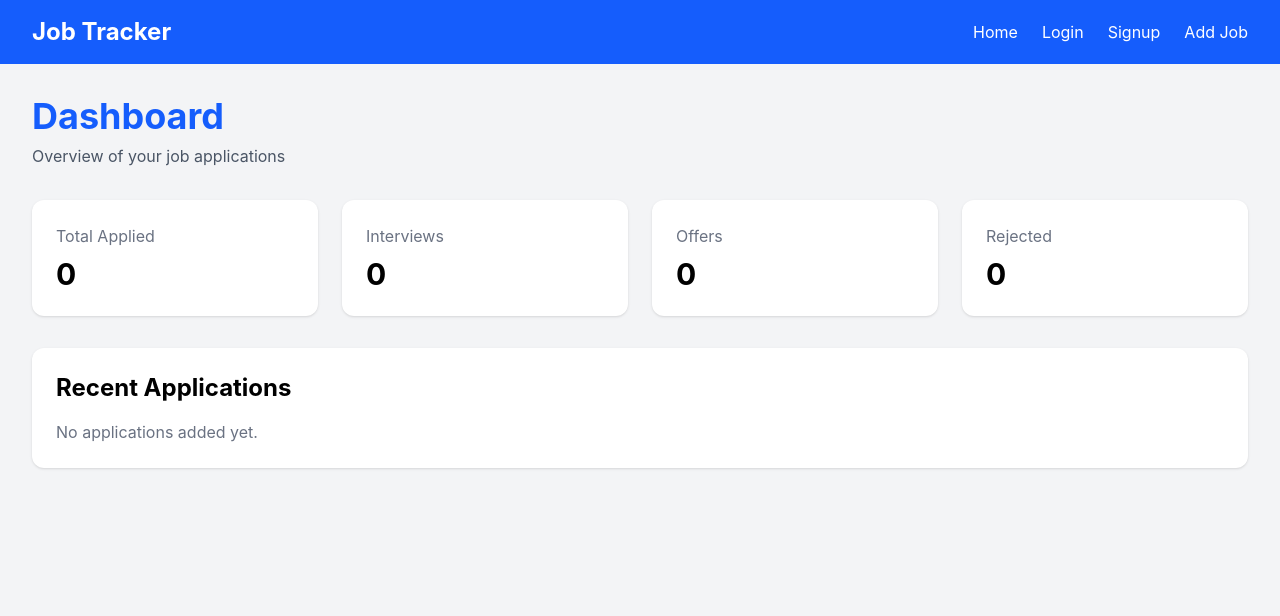
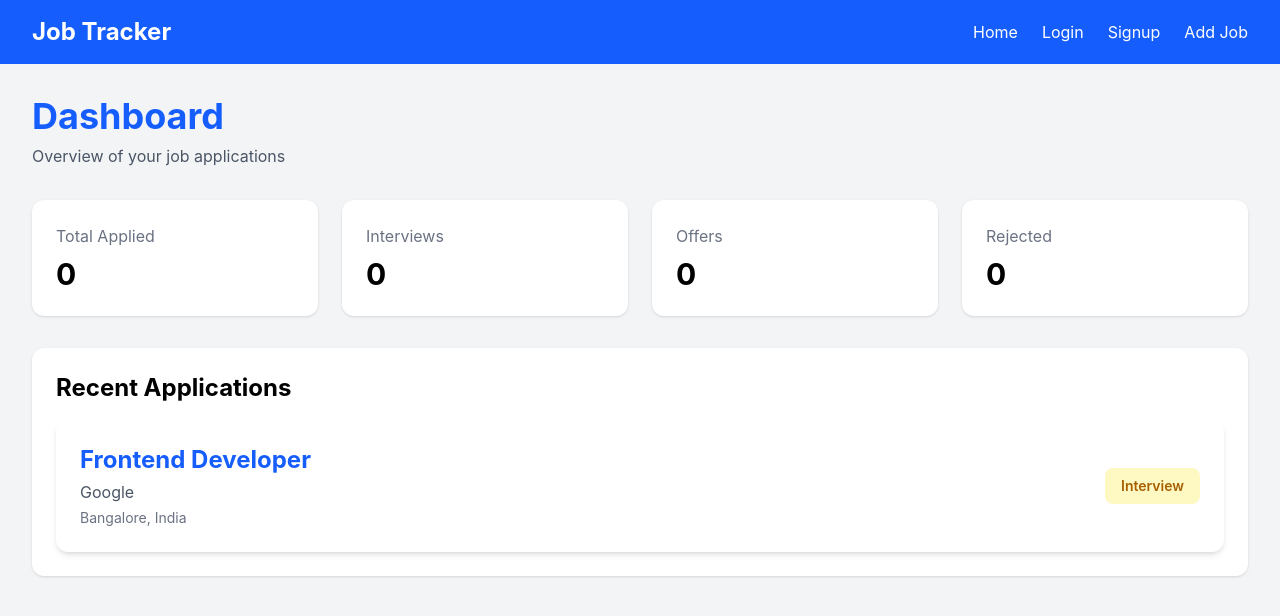
Before and after one commit to md-anas-khan-ai/JOB-TRACKER, a React (Vite) app in the folder client/: page /dashboard in a window 1280 px wide. Shown: the top 616 px of the page. Built offline with nearby package versions, Linux system fonts and the light colour scheme.

Commit message:
feat: add navigation link for add job page

```diff
--- /dev/null
+++ b/client/src/components/JobCard.jsx
@@ -0,0 +1,23 @@
+function JobCard() {
+  return (
+    <div className="bg-white p-6 rounded-xl shadow-md">
+      <div className="flex justify-between items-center">
+        <div>
+          <h2 className="text-2xl font-bold text-blue-600">
+            Frontend Developer
+          </h2>
+
+          <p className="text-gray-600 mt-1">Google</p>
+
+          <p className="text-gray-500 text-sm mt-1">Bangalore, India</p>
+        </div>
+
+        <span className="bg-yellow-100 text-yellow-700 px-4 py-2 rounded-lg text-sm font-semibold">
+          Interview
+        </span>
+      </div>
+    </div>
+  )
+}
+
+export default JobCard
--- a/client/src/pages/Dashboard.jsx
+++ b/client/src/pages/Dashboard.jsx
@@ -1,4 +1,5 @@
 import Navbar from '../components/Navbar'
+import JobCard from '../components/JobCard'
 
 function Dashboard() {
   return (
@@ -33,7 +34,9 @@ function Dashboard() {
 
         <div className="bg-white mt-8 p-6 rounded-xl shadow">
           <h2 className="text-2xl font-bold mb-4">Recent Applications</h2>
-          <p className="text-gray-500">No applications added yet.</p>
+          <div className="mt-4">
+  <JobCard />
+</div>
         </div>
       </div>
     </div>
```
